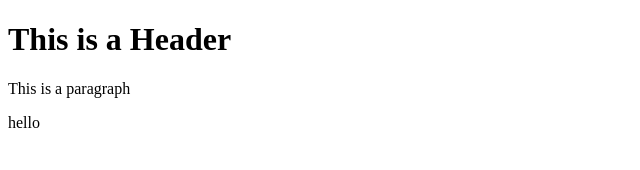
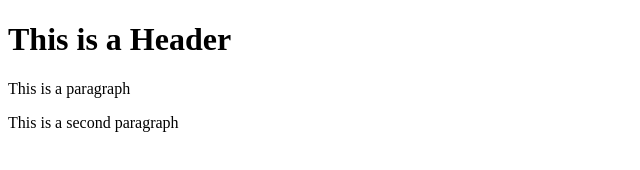
Before and after one commit to harsha7696/git-test, a website: page index.html in a window 1280 px wide. Shown: the whole page, without its empty margins (0-640 px from the left). Drawn offline with Linux system fonts and the light colour scheme.

Commit message:
fifth commit

```diff
--- a/index.html
+++ b/index.html
@@ -5,6 +5,6 @@
     <body>
         <h1>This is a Header</h1>
         <p>This is a paragraph</p>
-        <p>hello</p>
+        <p>This is a second paragraph</p>
     </body>
 </html>
```
